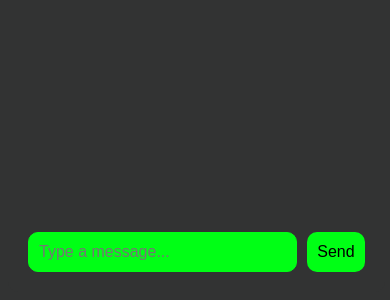
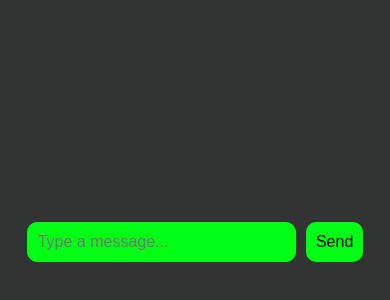
Before and after one commit to DasunThathsara/MadHack-ChatBot-Web, a plain HTML site: page index.html in a window 390 px wide. Shown: the part 551-851 px from the top of the page. Drawn offline with Linux system fonts and the light colour scheme.

Commit message:
Update responsiveness

```diff
--- a/index.html
+++ b/index.html
@@ -2,6 +2,7 @@
     <head>
         <link rel="stylesheet" href="style.css" />
         <title>Chat</title>
+        <meta name="viewport" content="width=device-width, initial-scale=1.0">
     </head>
 <body>
     <div id="chat-container">
--- a/style.css
+++ b/style.css
@@ -1,7 +1,7 @@
 #chat-container {
   width: 90%;
   margin: 0 auto;
-  padding: 20px;
+  padding: 10px;
   background-color: #323333;
   border-radius: 10px;
 }
@@ -9,7 +9,6 @@
 #chat-history {
   height: 90%;
   overflow-y: scroll;
-  margin-bottom: 10px;
 }
 
 #chat-history .message {
```
